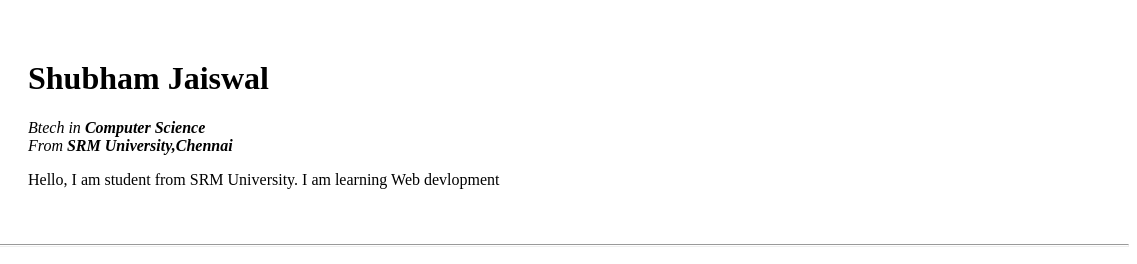
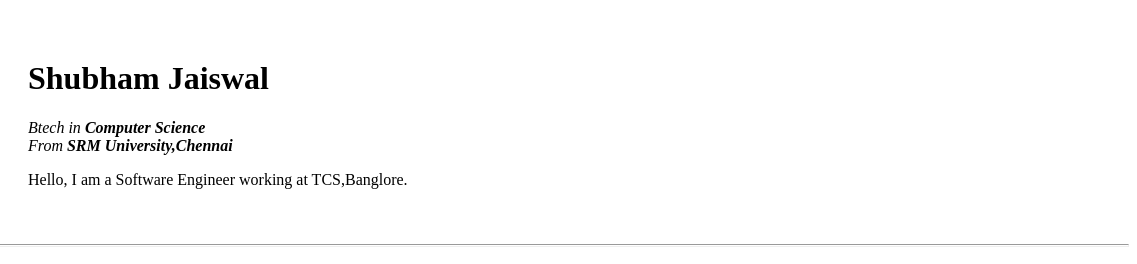
Before and after one commit to jaishubh/cv, a plain HTML site: page index.html in a window 1280 px wide. Shown: the top 264 px of the page, 143-1280 px from the left. Drawn offline with Linux system fonts and the light colour scheme.

Commit message:
Update index.html

```diff
--- a/index.html
+++ b/index.html
@@ -12,7 +12,7 @@
         <em>Btech in <strong>Computer Science</strong></em>
         <br>
         <em>From <strong>SRM University,Chennai</strong></em>
-        <p>Hello, I am student from SRM University. I am learning Web devlopment</p>
+          <p>Hello, I am a Software Engineer working at TCS,Banglore. </p>
 </td>
       </tr>
     </table>
```
